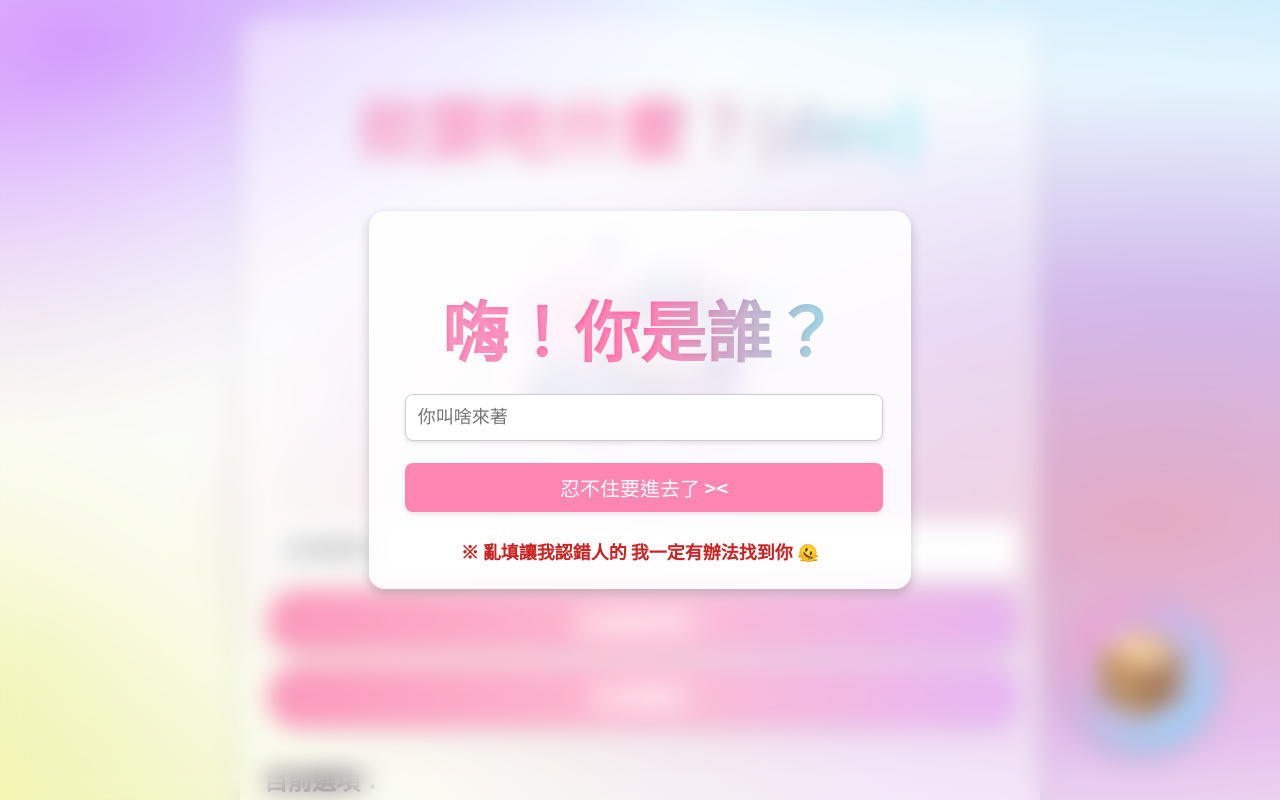
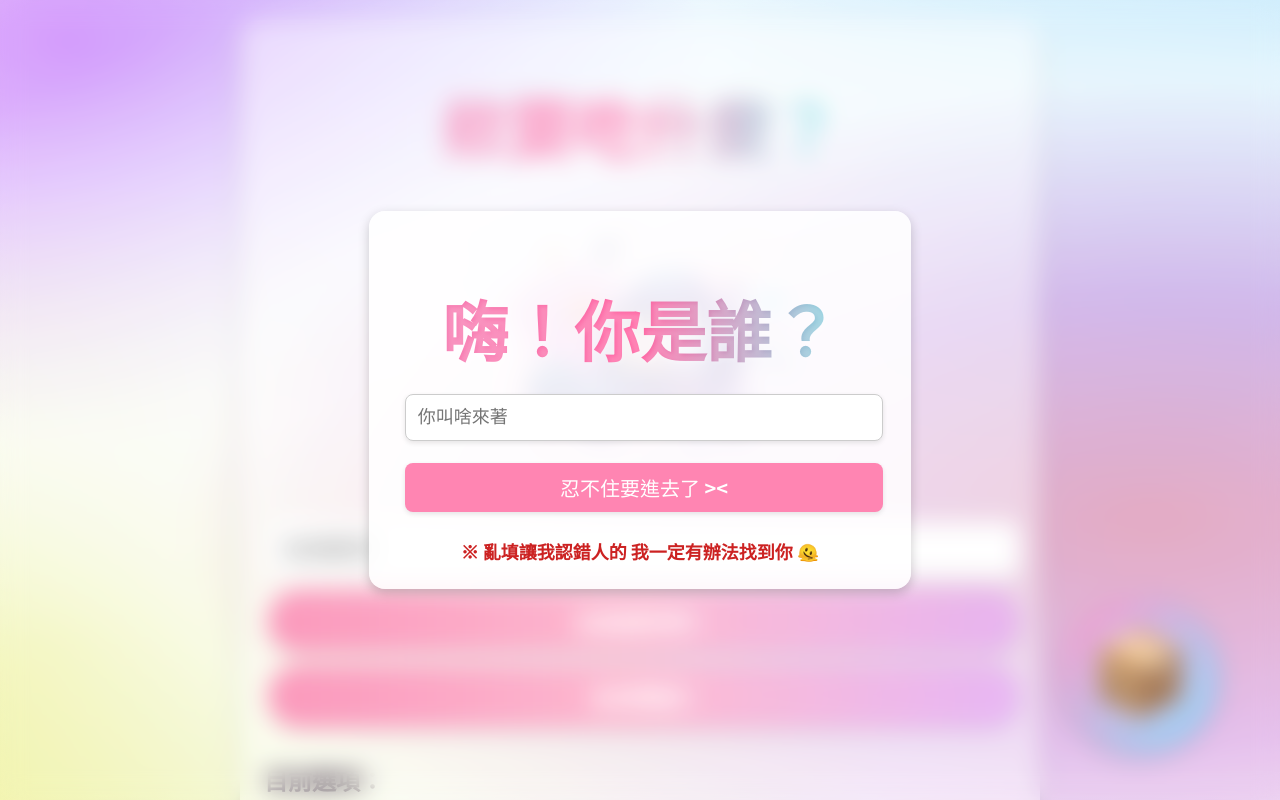
Before and after one commit to prilucasvate/waligach.club, a Flask app: page / in a window 1280 px wide. Run offline with Flask 3, Linux system fonts and the light colour scheme; some libraries are stand-ins or nearby versions; some web fonts are replaced.

Commit message:
fix title

```diff
--- a/templates/index.html
+++ b/templates/index.html
@@ -23,7 +23,7 @@
 
   <div class="container">
     <div class="title-row">
-      <h1>欸要吃什麼？(dev)</h1>
+      <h1>欸要吃什麼？</h1>
       <!-- <button id="travelBtn"
               class="fancy-button travel-btn"
               onclick="location.href='/travel'">
```
